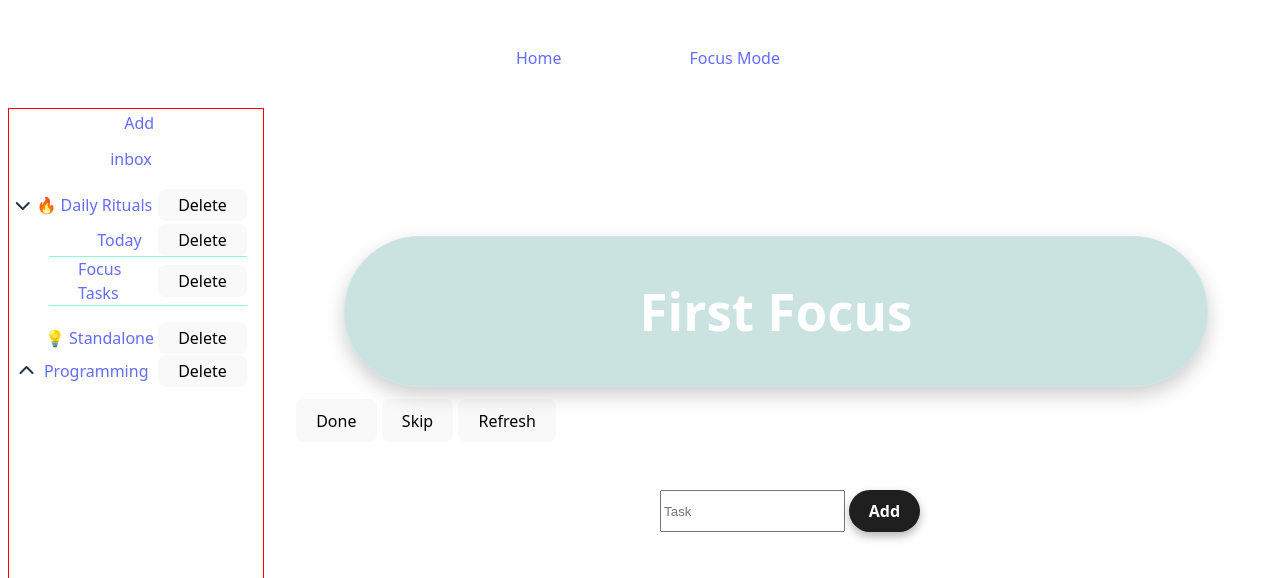
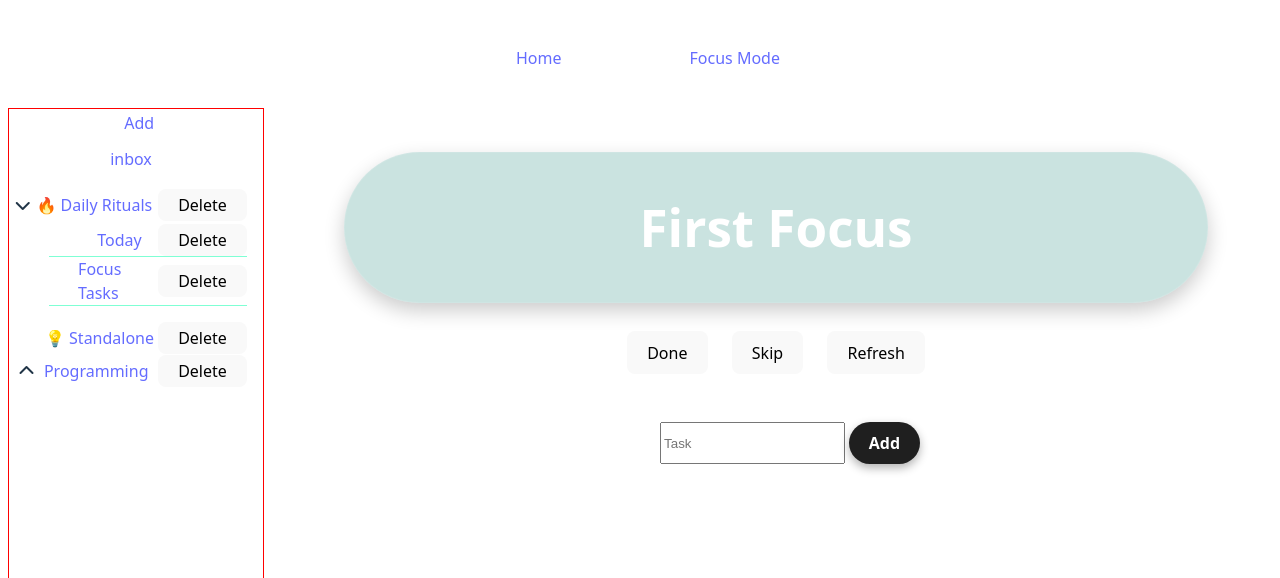
Before and after one commit to thomaswilliamscode/todo, a React (Vite) app: page /dripfeed in a window 1280 px wide. Shown: the top 578 px of the page. Built offline with nearby package versions, Linux system fonts and the light colour scheme.

Commit message:
Refactor focus button styles for improved layout and spacing

```diff
--- a/src/index.css
+++ b/src/index.css
@@ -37,8 +37,11 @@ html, body {
 }
 
 /* Focus Page */
-#focus-btn-div button{
-  margin-right: 5px;
+#focus-btn-div{
+  display: flex;
+  justify-content: center;
+  gap: 1.5rem;
+  padding-top: 1rem;
 }
 #focus-btn-div button:hover{
   background: #2b2b2b;
@@ -260,10 +263,6 @@ display: flex;
   background-color: rgba(255, 255, 255, 0.15);
 }
 
-.drip-feed-item{
-  margin-top: 10%;
-}
-
 a {
   font-weight: 500;
   color: #646cff;
```
